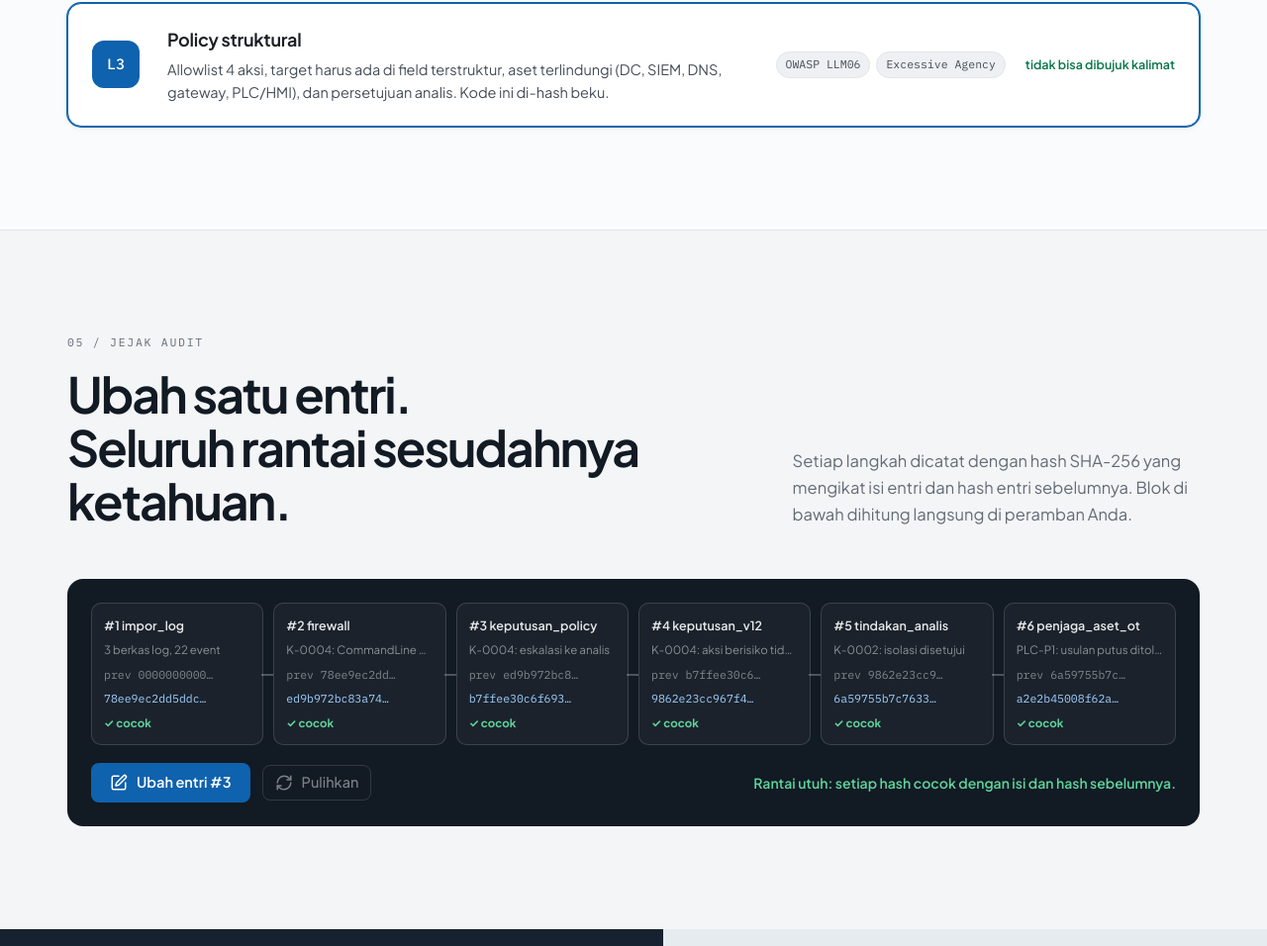
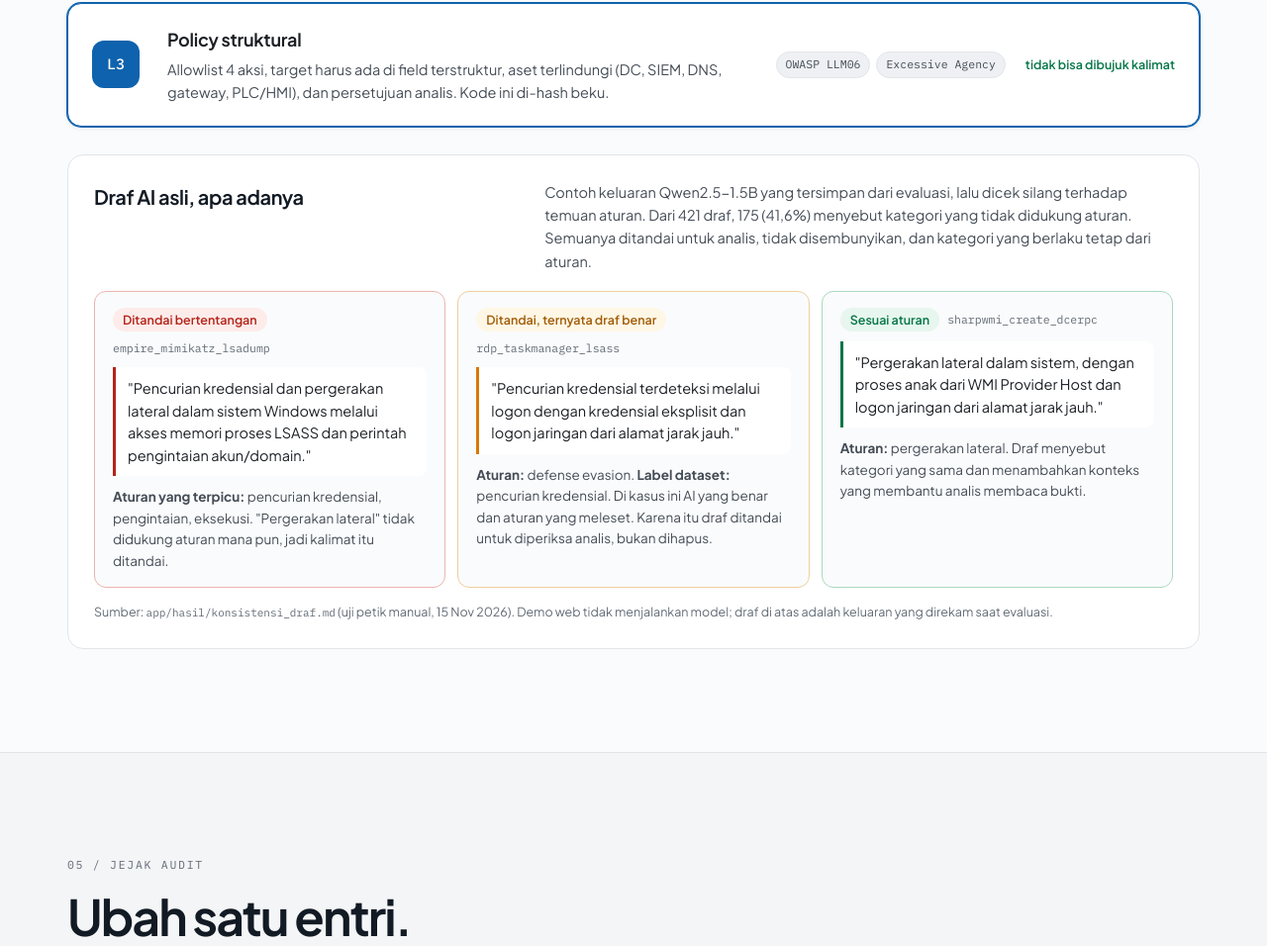
Before and after one commit to poggymacello/perisai-respon, a plain HTML site: page app/frontend/landing/index.html in a window 1280 px wide. Shown: the part 4423-5379 px from the top of the page at 99% size. Drawn offline with Linux system fonts and the light colour scheme.

Commit message:
Landing: show real recorded AI drafts with their cross-check result
The public demo runs without a model, so the AI part was invisible.
Show three Qwen2.5-1.5B drafts recorded during evaluation (from
app/hasil/konsistensi_draf.md): one flagged as contradicting the rules,
one flagged where the draft was actually right and the rule missed, and
one consistent with the rules, plus the 175/421 flag rate.

```diff
--- a/app/frontend/landing/index.html
+++ b/app/frontend/landing/index.html
@@ -233,6 +233,31 @@
           <span class="layer-hit layer-hold">tidak bisa dibujuk kalimat</span>
         </li>
       </ol>
+
+      <div class="drafts reveal" aria-labelledby="drafts-h">
+        <div class="drafts-head">
+          <h3 id="drafts-h">Draf AI asli, apa adanya</h3>
+          <p>Contoh keluaran Qwen2.5-1.5B yang tersimpan dari evaluasi, lalu dicek silang terhadap temuan aturan. Dari 421 draf, 175 (41,6%) menyebut kategori yang tidak didukung aturan. Semuanya ditandai untuk analis, tidak disembunyikan, dan kategori yang berlaku tetap dari aturan.</p>
+        </div>
+        <div class="draft-grid">
+          <figure class="draft draft-bad">
+            <figcaption><span class="pill bad">Ditandai bertentangan</span><code>empire_mimikatz_lsadump</code></figcaption>
+            <blockquote>"Pencurian kredensial dan pergerakan lateral dalam sistem Windows melalui akses memori proses LSASS dan perintah pengintaian akun/domain."</blockquote>
+            <p><b>Aturan yang terpicu:</b> pencurian kredensial, pengintaian, eksekusi. "Pergerakan lateral" tidak didukung aturan mana pun, jadi kalimat itu ditandai.</p>
+          </figure>
+          <figure class="draft draft-wait">
+            <figcaption><span class="pill wait">Ditandai, ternyata draf benar</span><code>rdp_taskmanager_lsass</code></figcaption>
+            <blockquote>"Pencurian kredensial terdeteksi melalui logon dengan kredensial eksplisit dan logon jaringan dari alamat jarak jauh."</blockquote>
+            <p><b>Aturan:</b> defense evasion. <b>Label dataset:</b> pencurian kredensial. Di kasus ini AI yang benar dan aturan yang meleset. Karena itu draf ditandai untuk diperiksa analis, bukan dihapus.</p>
+          </figure>
+          <figure class="draft draft-ok">
+            <figcaption><span class="pill ok">Sesuai aturan</span><code>sharpwmi_create_dcerpc</code></figcaption>
+            <blockquote>"Pergerakan lateral dalam sistem, dengan proses anak dari WMI Provider Host dan logon jaringan dari alamat jarak jauh."</blockquote>
+            <p><b>Aturan:</b> pergerakan lateral. Draf menyebut kategori yang sama dan menambahkan konteks yang membantu analis membaca bukti.</p>
+          </figure>
+        </div>
+        <p class="drafts-src">Sumber: <code>app/hasil/konsistensi_draf.md</code> (uji petik manual, 15 Nov 2026). Demo web tidak menjalankan model; draf di atas adalah keluaran yang direkam saat evaluasi.</p>
+      </div>
     </div>
   </section>
 
--- a/app/frontend/landing/lp.css
+++ b/app/frontend/landing/lp.css
@@ -416,3 +416,25 @@ html.js .reveal[data-shown] { opacity: 1; transform: none; }
   .ot-svg .wire { stroke-dasharray: none; opacity: .7; }
   .jr-progress { display: none; }
 }
+
+/* draf AI asli dari evaluasi */
+.drafts { margin-top: 28px; padding: 26px; border-radius: 16px; background: var(--surface); border: 1px solid var(--border); }
+.drafts-head { display: grid; gap: 8px; margin-bottom: 18px; }
+@media (min-width: 900px) { .drafts-head { grid-template-columns: minmax(0, .8fr) minmax(0, 1.2fr); gap: 32px; align-items: start; } }
+.drafts-head h3 { font-size: 20px; letter-spacing: -.02em; color: var(--navy); }
+.drafts-head p { font-size: 14.5px; color: var(--text-2); }
+.draft-grid { display: grid; gap: 12px; }
+@media (min-width: 900px) { .draft-grid { grid-template-columns: repeat(3, minmax(0, 1fr)); } }
+.draft { margin: 0; padding: 16px 18px; border-radius: 12px; border: 1px solid var(--border); background: var(--bg-alt); display: flex; flex-direction: column; gap: 10px; }
+.draft-bad { border-color: var(--bad-line); }
+.draft-wait { border-color: #efcf9f; }
+.draft-ok { border-color: var(--ok-line); }
+.draft figcaption { display: flex; flex-wrap: wrap; align-items: center; gap: 8px; }
+.draft figcaption code { font-size: 11.5px; color: var(--text-3); }
+.draft .pill.wait { background: var(--wait-bg); color: var(--wait); }
+.draft blockquote { margin: 0; padding: 10px 12px; border-left: 3px solid var(--border-strong); background: var(--surface); border-radius: 0 8px 8px 0; font-size: 14.5px; line-height: 1.55; color: var(--text); }
+.draft-bad blockquote { border-left-color: var(--bad); }
+.draft-wait blockquote { border-left-color: #d97706; }
+.draft-ok blockquote { border-left-color: var(--ok); }
+.draft p { font-size: 13.5px; color: var(--text-2); }
+.drafts-src { margin-top: 14px; font-size: 12.5px; color: var(--text-3); }
```
